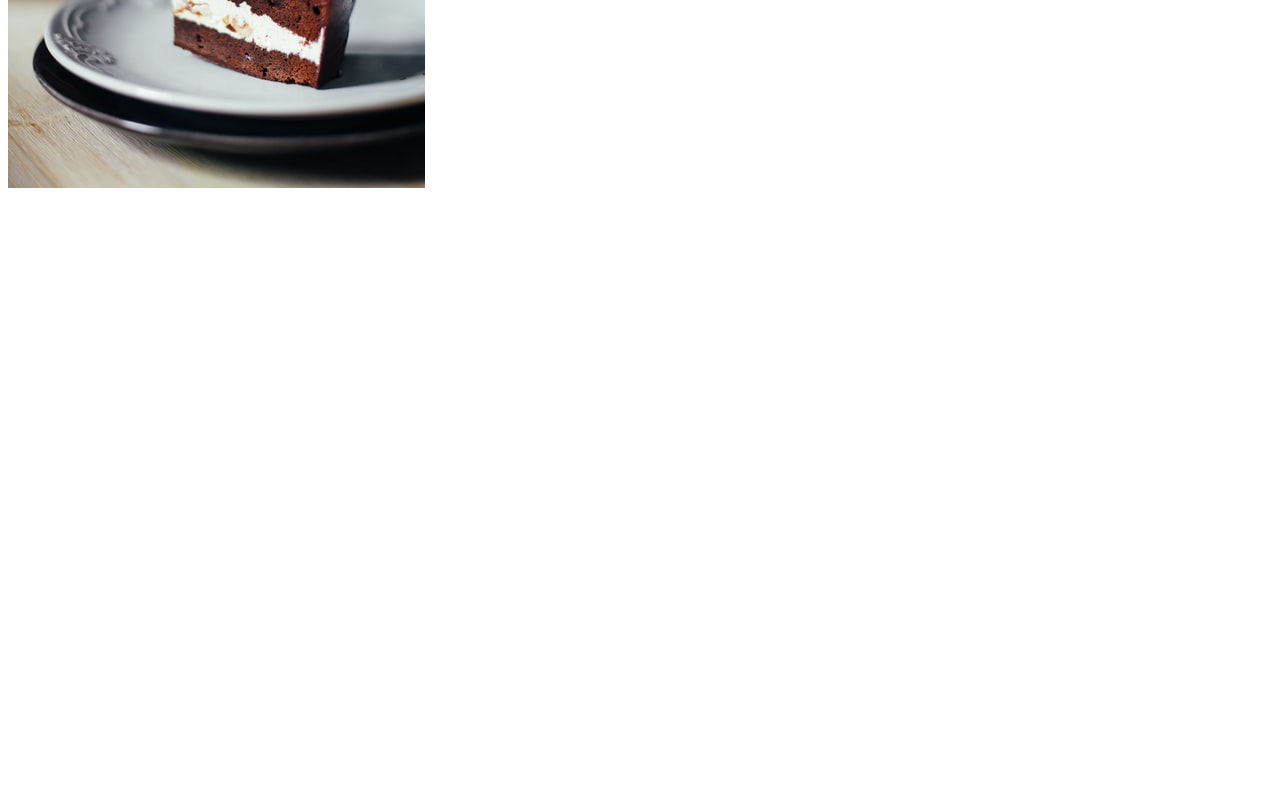
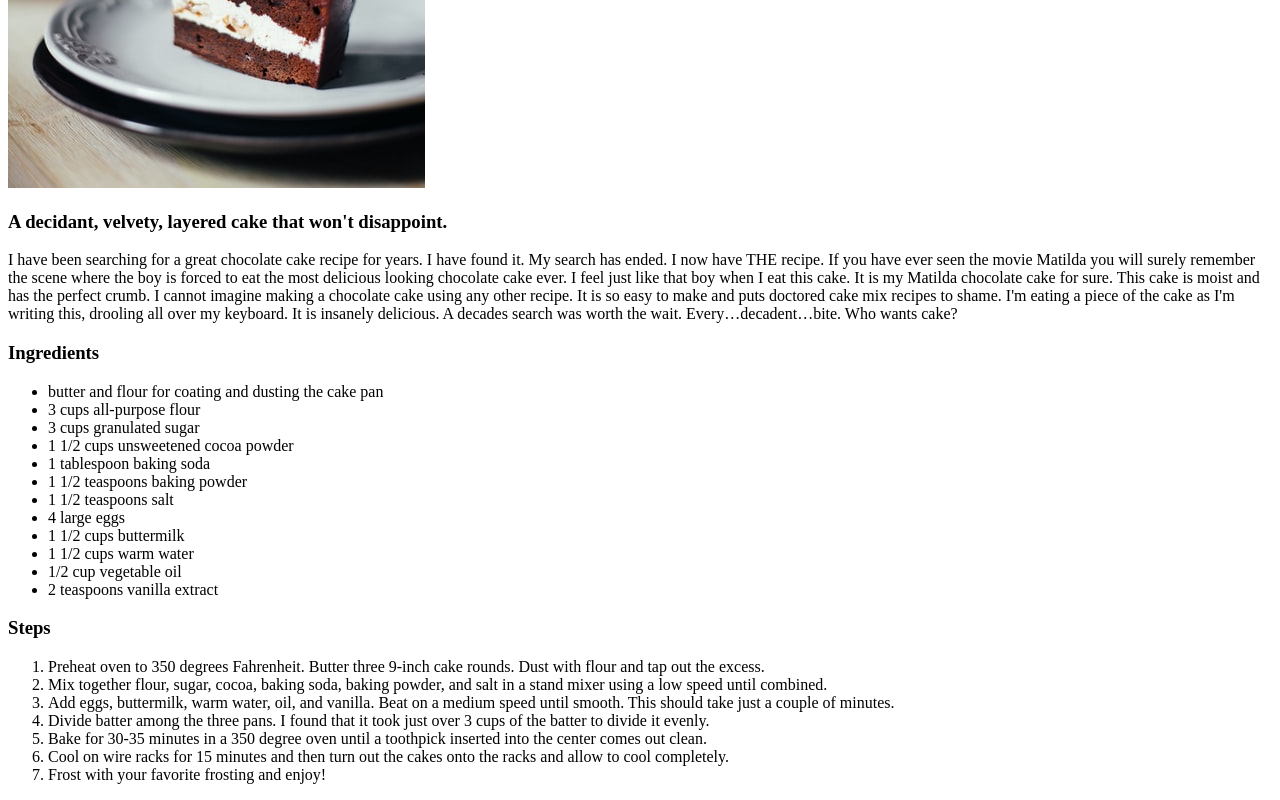
Before and after one commit to modercoder/odin-recipes, a plain HTML site: page recipes/cake.html in a window 1280 px wide. Shown: the part 472-1272 px from the top of the page. Before the commit the page ends 800 px from the top, so only its background shows below. Drawn offline with Linux system fonts and the light colour scheme.

Commit message:
created Burger and Cake recipe pages

```diff
--- a/recipes/cake.html
+++ b/recipes/cake.html
@@ -6,8 +6,45 @@
     </head>
 
     <body>
-    <H1>Cake</H1>
-    <img src=../images/cake.jpg></img  >
+        <H1>Cake</H1>
+        <img src=../images/cake.jpg></img>
+        <h3>A decidant, velvety, layered cake that won't disappoint.</h3>
+        <p>
+            I have been searching for a great chocolate cake recipe for years. I have found it. My search has ended. I now have THE recipe. If you have ever seen the movie Matilda you will surely remember the scene where the boy is forced to eat the most delicious looking chocolate cake ever. I feel just like that boy when I eat this cake. It is my Matilda chocolate cake for sure.
+
+            This cake is moist and has the perfect crumb. I cannot imagine making a chocolate cake using any other recipe. It is so easy to make and puts doctored cake mix recipes to shame. I'm eating a piece of the cake as I'm writing this, drooling all over my keyboard. It is insanely delicious. A decades search was worth the wait. Every…decadent…bite. Who wants cake?
+        </p>
+
+        <h3>Ingredients</h3>
+
+        <ul>
+           <li>butter and flour for coating and dusting the cake pan</li>
+           <li>3 cups all-purpose flour</li>
+           <li> 3 cups granulated sugar</li>
+           <li>1 1/2 cups unsweetened cocoa powder</li>
+           <li>1 tablespoon baking soda</li>
+           <li>1 1/2 teaspoons baking powder</li>
+           <li>1 1/2 teaspoons salt</li>
+           <li>4 large eggs</li>
+           <li>1 1/2 cups buttermilk</li>
+           <li>1 1/2 cups warm water</li>
+            <li>1/2 cup vegetable oil</li>
+            <li>2 teaspoons vanilla extract</li>
+        </ul>
+
+        <h3>Steps</h3>
+
+        <ol>
+            <li>Preheat oven to 350 degrees Fahrenheit. Butter three 9-inch cake rounds. Dust with flour and tap out the excess.</li>
+            <li>Mix together flour, sugar, cocoa, baking soda, baking powder, and salt in a stand mixer using a low speed until combined.</li>
+            <li>Add eggs, buttermilk, warm water, oil, and vanilla. Beat on a medium speed until smooth. This should take just a couple of minutes.</li>
+            <li>Divide batter among the three pans. I found that it took just over 3 cups of the batter to divide it evenly.</li>
+            <li>Bake for 30-35 minutes in a 350 degree oven until a toothpick inserted into the center comes out clean.</li>
+            <li>Cool on wire racks for 15 minutes and then turn out the cakes onto the racks and allow to cool completely.</li>
+            <li>Frost with your favorite frosting and enjoy!</li>
+        </ol>
+
+
     </body>
 
 </html>
```
Also changed, not shown: index.html (+7 -2 lines), recipes/burger.html (added, +58 -0 lines), recipes/gin-and-tonic.html (added, +36 -0 lines), images/Gin-and-tonic.jpg (added), images/burger.jpg (added).
